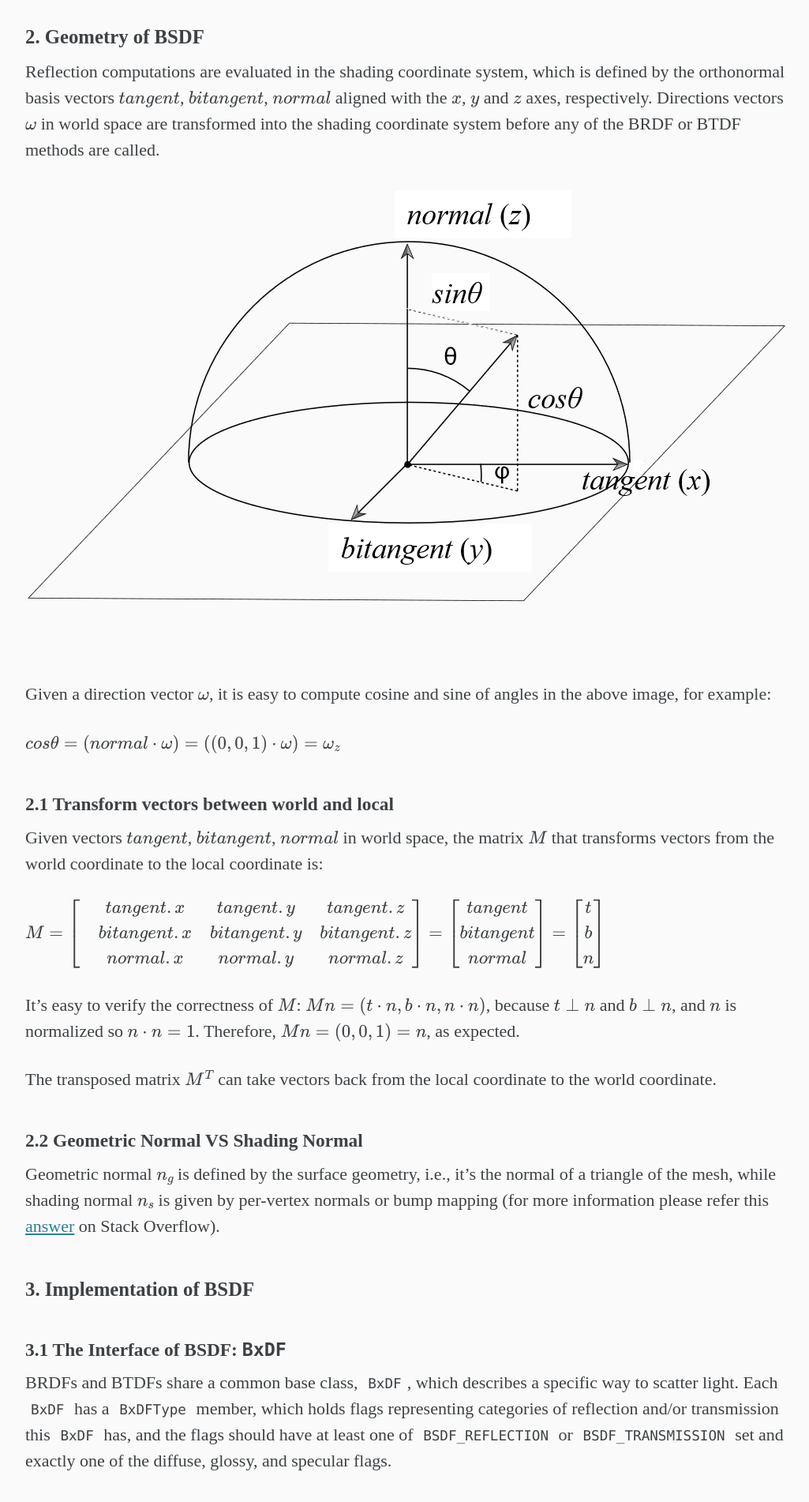
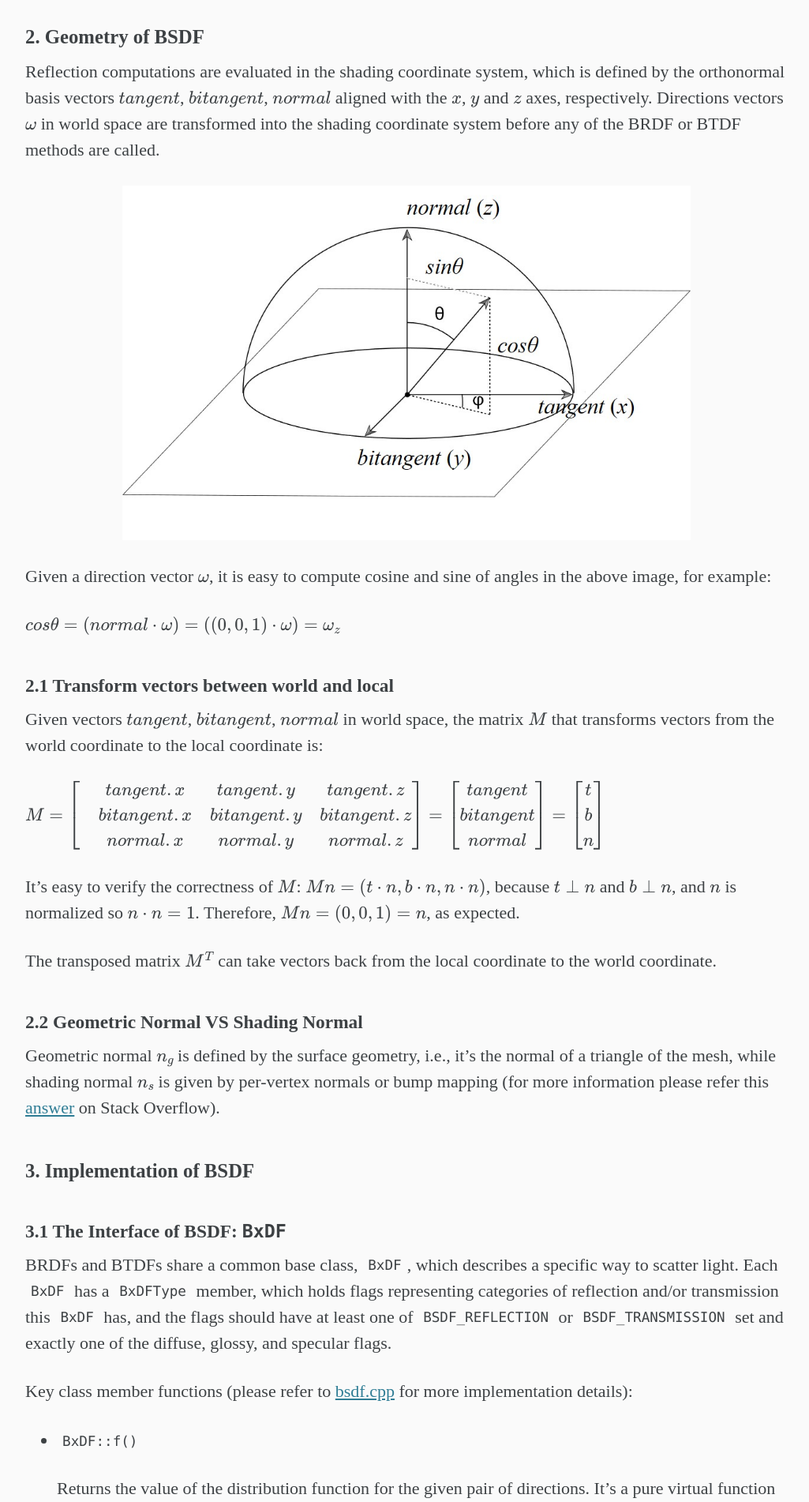
Before and after one commit to giaosame/giaosame.github.io, a Jekyll site: the page built from _posts/2020-07-12-BSDF.md, in a window 1280 px wide. Shown: the part 3700-5602 px from the top of the page at 79% size, without its empty margins (240-1265 px from the left). Built offline with Jekyll 4.4.1, drawn with Linux system fonts in a browser that asks for light colours; cached includes are drawn as plain includes; formulas are drawn with MathJax 3.

```diff
--- /dev/null
+++ b/CNAME
@@ -0,0 +1 @@
+giaosame.me
--- a/_posts/2020-07-12-BSDF.md
+++ b/_posts/2020-07-12-BSDF.md
@@ -71,7 +71,7 @@ Reflection from surfaces can be split into four broad categories: *diffuse*, *gl
 
 Reflection computations are evaluated in the shading coordinate system, which is defined by the orthonormal basis vectors $tangent$, $bitangent$, $normal$ aligned with the $x$, $y$ and $z$ axes, respectively. Directions vectors $\omega$ in world space are transformed into the shading coordinate system before any of the BRDF or BTDF methods are called.
 
-![BSDF Pic5: Shading Coordinate](/assets/images/blogs/bsdf/shading_coordinate.png){: .align-center}
+![BSDF Pic5: Shading Coordinate](/assets/images/blogs/bsdf/shading_coordinate.jpg){: .align-center .zoom-75}
 
 Given a direction vector $\omega$, it is easy to compute cosine and sine of angles in the above image, for example:
 
```
Also changed, not shown: assets/images/blogs/bsdf/shading_coordinate.jpg (added), assets/images/blogs/bsdf/shading_coordinate.png (deleted), assets/images/logos/huawei.png.
